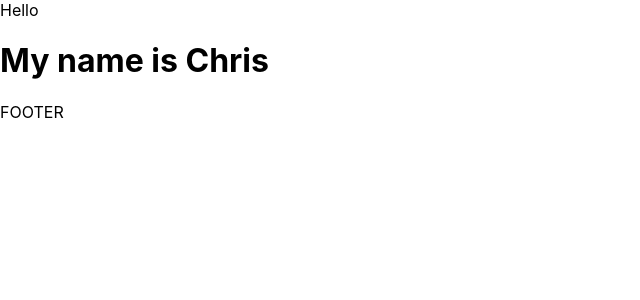
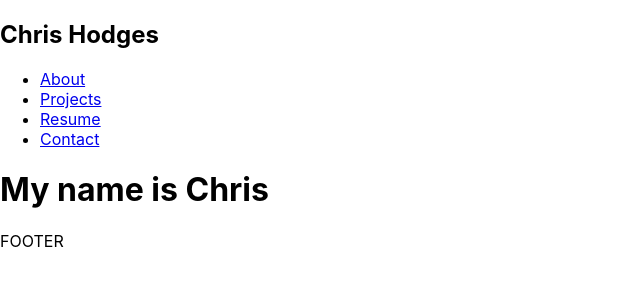
Before and after one commit to chrisdhodges12/react-portfolio, a React (Create React App) app: page / in a window 1280 px wide. Shown: the top 300 px of the page, without its empty margins (0-640 px from the left). Built offline with nearby package versions, Linux system fonts and the light colour scheme.

Commit message:
conditionaly render pages

```diff
--- a/src/App.js
+++ b/src/App.js
@@ -9,20 +9,21 @@ import Resume from './components/Resume';
 
 function App() {
 
-  const [thisPage, setThisPage] = useState('About');
 
-  const  CurrentSelection = () => {
+  const [thisPage, setThisPage] = useState("About");
+
+  const CurrentSelection = () => {
     if (thisPage === 'About' ) {
-      return <About />
+      return <About />;
     }
     if (thisPage === "Projects") {
-      return <Projects />
+      return <Projects />;
     }
     if (thisPage === "Contact") {
-      return <Contact />
+      return <Contact />;
     }
     if (thisPage === "Resume") {
-      return <Resume />
+      return <Resume />;
     }
   };
 
@@ -30,10 +31,10 @@ function App() {
 
   return (
     <div>
-      <Header thisPage ={thisPage} handlePage={handlePage} />
-      <main>
-        <CurrentSelection />
-      </main>
+      <Header thisPage={thisPage} handlePage={handlePage}/>
+        <div>
+          <CurrentSelection />
+        </div>
       <Footer />
     </div>
   );
--- a/src/components/Header/index.js
+++ b/src/components/Header/index.js
@@ -1,10 +1,32 @@
 import React from 'react';
 
-function Header() {
-    return (
-        <div>Hello</div>
-    )
 
+
+function Header({ thisPage, handlePage }) {
+
+    const pages = ["About", "Projects", "Resume", "Contact"];
+
+
+  return (
+    <header className="" id="header">
+      <h2>Chris Hodges</h2>
+      <nav>
+        <ul>
+          {pages.map(page => {
+            return (
+              <li className="links" key={page}>
+               <a href={`#${page}`}
+                    onClick={() => handlePage(page)}
+                    className={thisPage === page ? 'nav-link active' : 'nav-link'} >
+                    {page}
+                </a>
+              </li>
+            );
+          })}
+        </ul>
+      </nav>
+    </header>
+  );
 }
 
 export default Header;
```
